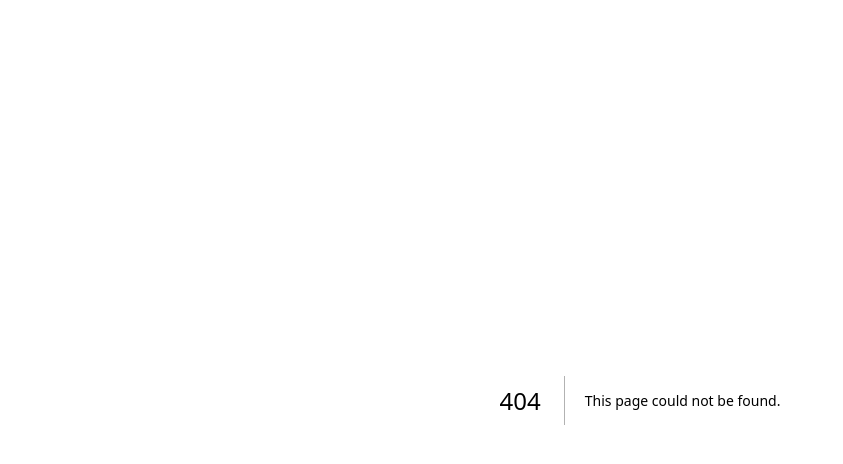
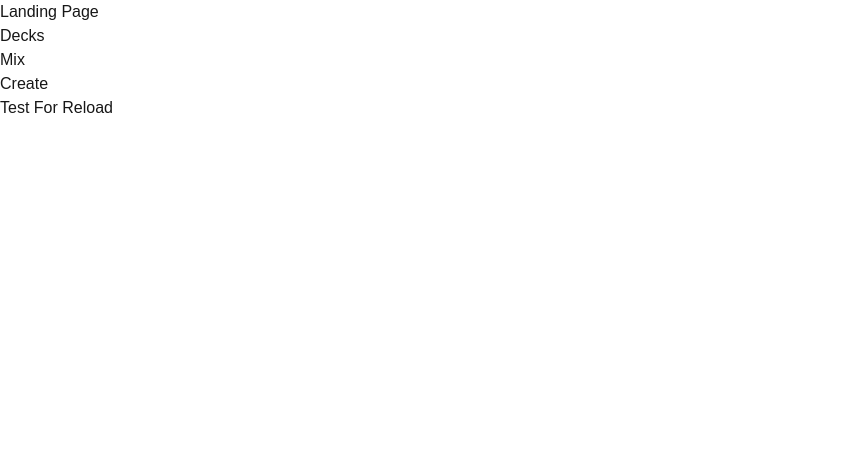
Before and after one commit to parXhill/ankiller-ai-tests, a Next.js app: page /uxtest in a window 1280 px wide. Before the commit this address had no page. Shown: the top 464 px of the page, without its empty margins (0-843 px from the left). Built offline with nearby package versions, Linux system fonts and the light colour scheme.

Commit message:
Create routing for different pages using Link

```diff
--- /dev/null
+++ b/src/app/uxtest/aigeneration/page.tsx
@@ -0,0 +1,7 @@
+export default function AiGenerationPage() {
+    return (
+        <>
+        <p>AI Generation</p>
+        </>
+    );
+}
--- /dev/null
+++ b/src/app/uxtest/createdeck/page.tsx
@@ -0,0 +1,7 @@
+export default function CreateDeckPage() {
+    return (
+        <>
+        <p>Create Deck</p>
+        </>
+    );
+}
--- /dev/null
+++ b/src/app/uxtest/page.tsx
@@ -0,0 +1,14 @@
+import Link from "next/link";
+
+export default function UxPage() {
+
+  return (
+    <>
+    <p>Landing Page</p>
+    <p>Decks</p>
+    <p>Mix</p>
+    <p>Create</p>
+    <Link href="/uxtest/testforreload"> Test For Reload</Link>
+    </>
+  );
+}
--- /dev/null
+++ b/src/app/uxtest/testforreload/page.tsx
@@ -0,0 +1,7 @@
+export default function TestForReload() {
+    return (
+        <>
+        <p>Test For Reload</p>
+        </>
+    );
+}
```
Also changed, not shown: src/app/uxtest/components/DeckCard.tsx (added), src/app/uxtest/sections/AIGeneration.tsx (added), src/app/uxtest/sections/DeckEditor.tsx (added), src/app/uxtest/sections/MixSetup.tsx (added), src/app/uxtest/sections/Reviews.tsx (added).
